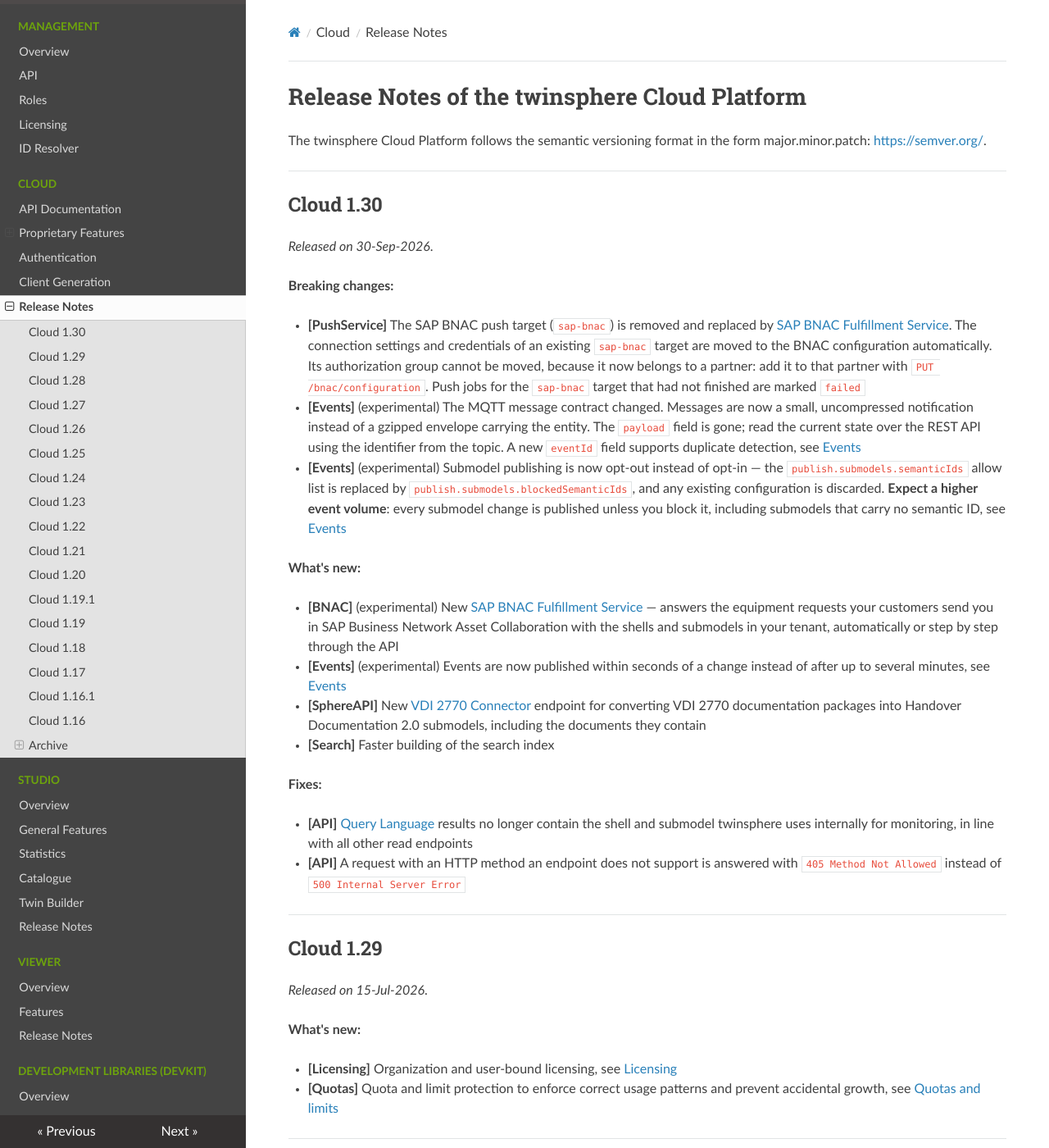
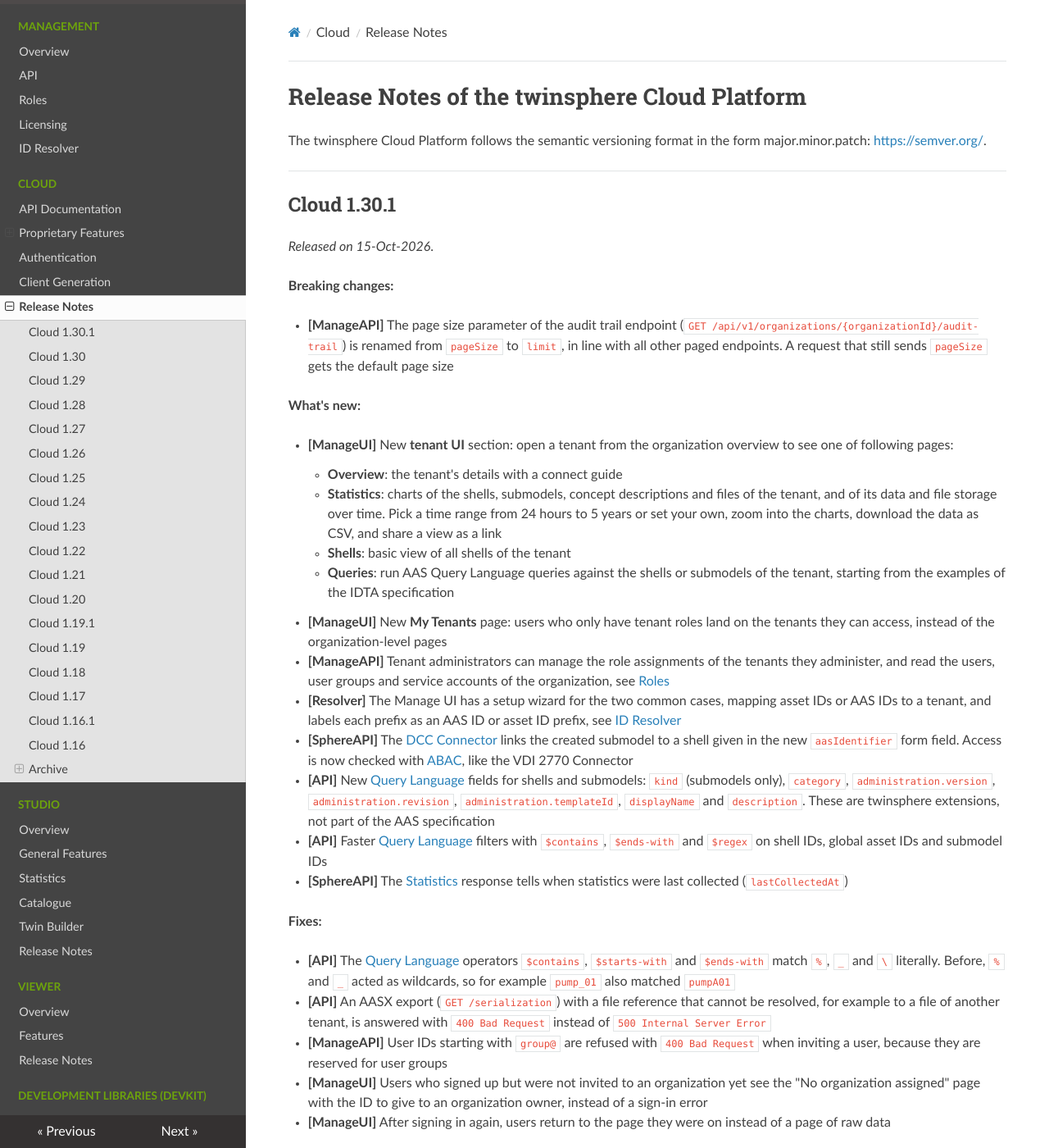
Before and after one commit to twinsphere/twinsphere.github.io, an MkDocs documentation site: the page built from docs/cloud-release-notes.md, in a window 1280 px wide and 1400 px high. Shown: the whole window at 82% size. Built offline with MkDocs 1.6.1, drawn with Linux system fonts in a browser that asks for light colours; nearby versions of some CDN libraries.

```diff
--- a/docs/cloud-release-notes.md
+++ b/docs/cloud-release-notes.md
@@ -3,6 +3,59 @@
 
 The twinsphere Cloud Platform follows the semantic versioning format in the form major.minor.patch:
 [https://semver.org/](https://semver.org/).
+
+---
+
+## Cloud 1.30.1
+
+*Released on 15-Oct-2026*.
+
+**Breaking changes:**
+
+- **[ManageAPI]** The page size parameter of the audit trail endpoint
+    (`GET /api/v1/organizations/{organizationId}/audit-trail`) is renamed from `pageSize` to `limit`, in line
+    with all other paged endpoints. A request that still sends `pageSize` gets the default page size
+
+**What's new:**
+
+- **[ManageUI]** New **tenant UI** section: open a tenant from the organization overview to see one of following pages:
+    - **Overview**: the tenant's details with a connect guide
+    - **Statistics**: charts of the shells, submodels, concept descriptions and files of the tenant, and of its
+      data and file storage over time. Pick a time range from 24 hours to 5 years or set your own, zoom into the
+      charts, download the data as CSV, and share a view as a link
+    - **Shells**: basic view of all shells of the tenant
+    - **Queries**: run AAS Query Language queries against the shells or submodels of the tenant, starting from
+      the examples of the IDTA specification
+- **[ManageUI]** New **My Tenants** page: users who only have tenant roles land on the tenants they can access,
+    instead of the organization-level pages
+- **[ManageAPI]** Tenant administrators can manage the role assignments of the tenants they administer, and read
+    the users, user groups and service accounts of the organization, see
+    [Roles](management-roles.md#permission-matrix)
+- **[Resolver]** The Manage UI has a setup wizard for the two common cases, mapping asset IDs or AAS IDs to a
+    tenant, and labels each prefix as an AAS ID or asset ID prefix, see [ID Resolver](management-resolver.md)
+- **[SphereAPI]** The [DCC Connector](cloud-dcc-connector.md) links the created submodel to a shell given in the
+    new `aasIdentifier` form field. Access is now checked with [ABAC](cloud-abac.md), like the VDI 2770 Connector
+- **[API]** New [Query Language](cloud-documentation.md#twinsphere-extensions) fields for shells and submodels:
+    `kind` (submodels only), `category`, `administration.version`, `administration.revision`,
+    `administration.templateId`, `displayName` and `description`. These are twinsphere extensions, not part of
+    the AAS specification
+- **[API]** Faster [Query Language](cloud-documentation.md#query-language) filters with `$contains`,
+    `$ends-with` and `$regex` on shell IDs, global asset IDs and submodel IDs
+- **[SphereAPI]** The [Statistics](cloud-statistics.md) response tells when statistics were last collected
+    (`lastCollectedAt`)
+
+**Fixes:**
+
+- **[API]** The [Query Language](cloud-documentation.md#query-language) operators `$contains`, `$starts-with`
+    and `$ends-with` match `%`, `_` and `\` literally. Before, `%` and `_` acted as wildcards, so for example
+    `pump_01` also matched `pumpA01`
+- **[API]** An AASX export (`GET /serialization`) with a file reference that cannot be resolved, for example to
+    a file of another tenant, is answered with `400 Bad Request` instead of `500 Internal Server Error`
+- **[ManageAPI]** User IDs starting with `group@` are refused with `400 Bad Request` when inviting a user,
+    because they are reserved for user groups
+- **[ManageUI]** Users who signed up but were not invited to an organization yet see the "No organization
+    assigned" page with the ID to give to an organization owner, instead of a sign-in error
+- **[ManageUI]** After signing in again, users return to the page they were on instead of a page of raw data
 
 ---
 
```
